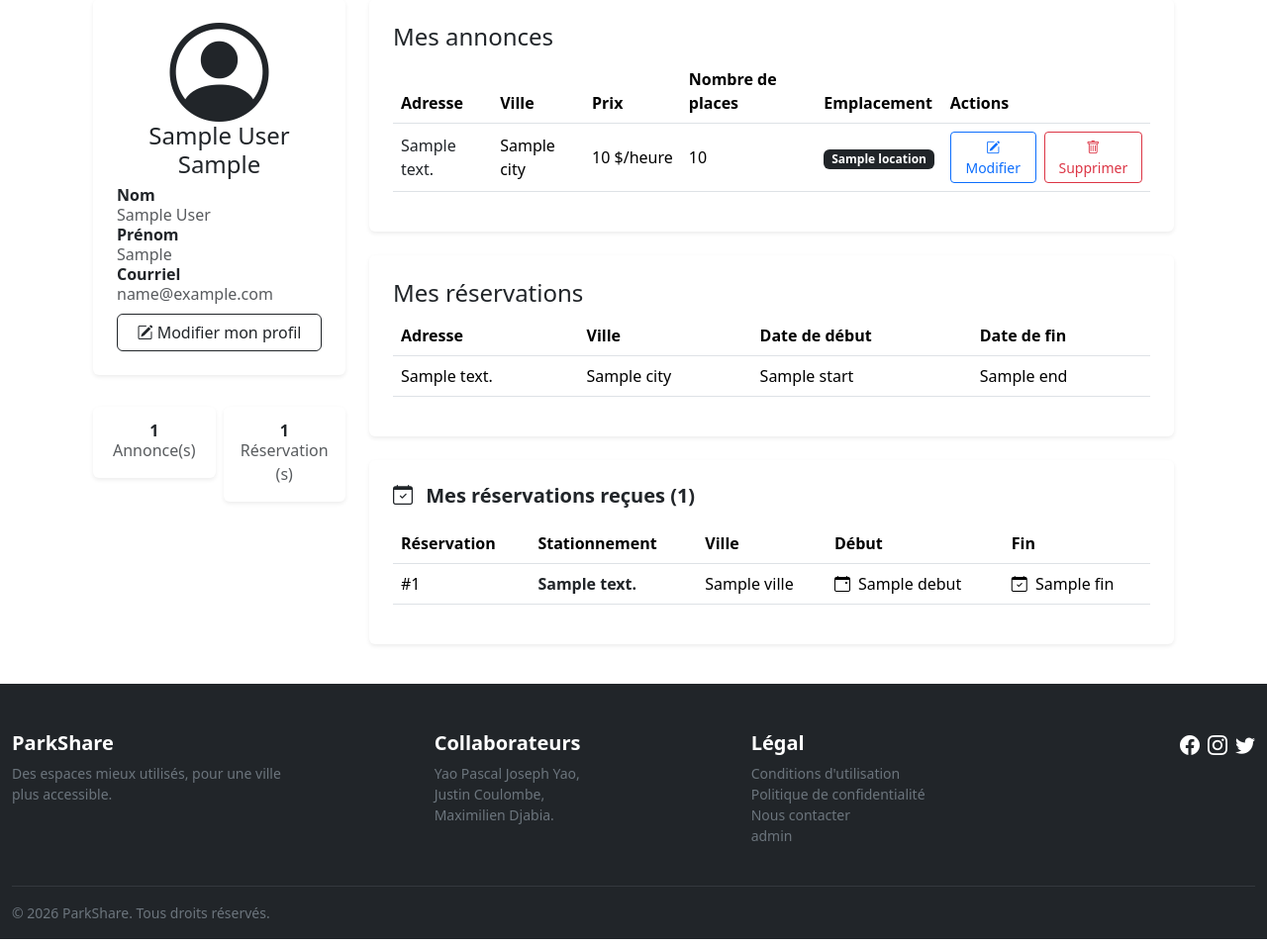
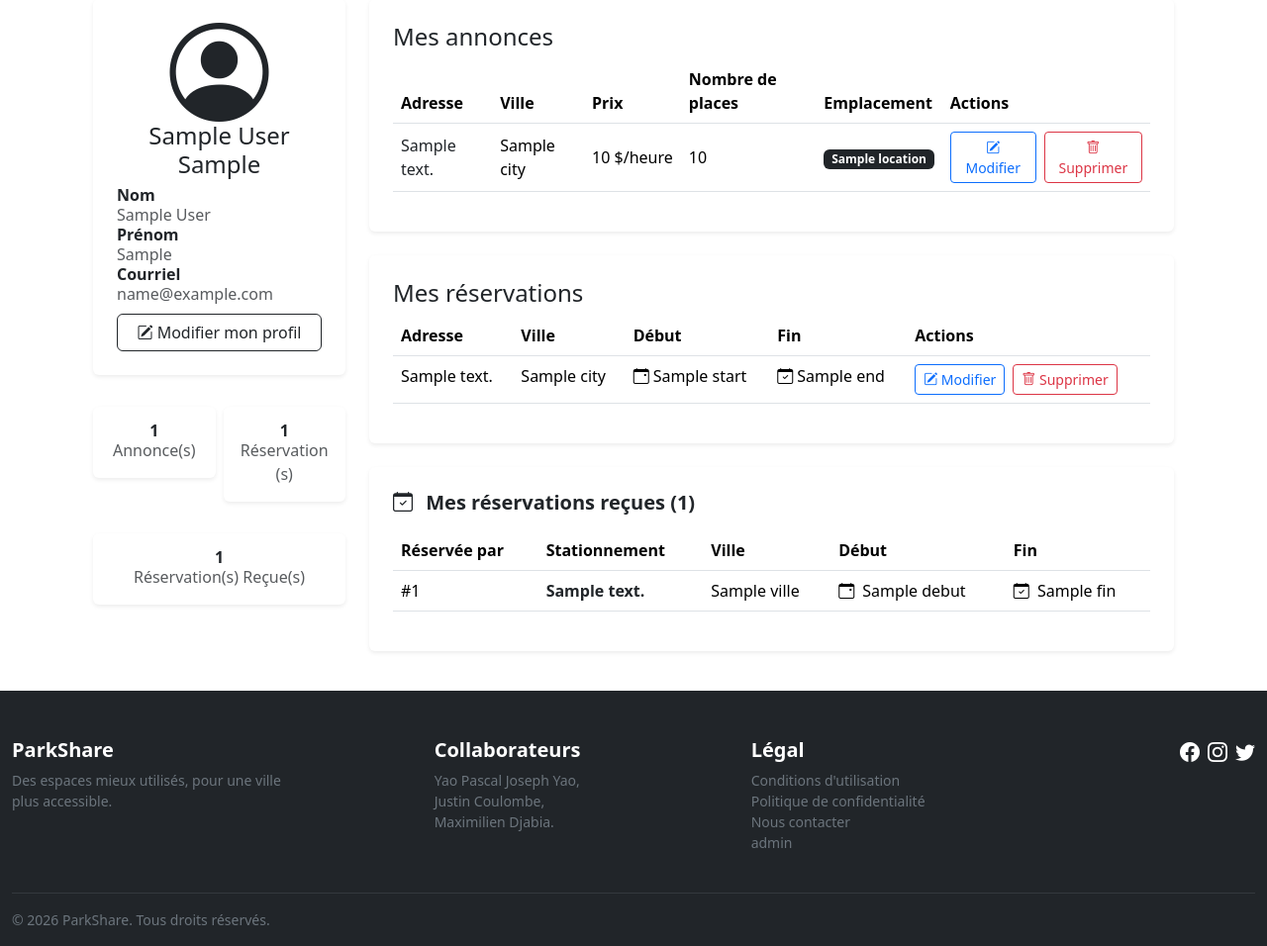
Before and after one commit to Justin-Coulombe/projet-web, a Flask app: template app/templates/profile/detail.jinja in a window 1280 px wide. Shown: the part 74-1030 px from the top of the page at 99% size. Run offline with Flask 3, Linux system fonts and the light colour scheme; the visitor is signed in with stand-in values (Sample User, id 1); tables that the repository leaves empty hold one stand-in row (values such as "Sample post"); the template is opened without the code that fills it: most values are stand-ins (such as "Sample title", 1, 10 or a date in 2020); style sheets or scripts are compiled from the project's sources; parts of the project's set-up code (start-up, migrations or seed data) failed here and were passed over.

Commit message:
début du récit

```diff
--- a/app/routes/detail.py
+++ b/app/routes/detail.py
@@ -48,3 +48,7 @@ def reservations_recues():
         "profile/reservations_recues.jinja",
         reservations=reservations
     )
+
+@bp_detail.route("/client",methods=["GET"])
+@login_required
+def
--- a/app/templates/profile/detail.jinja
+++ b/app/templates/profile/detail.jinja
@@ -47,6 +47,14 @@ Mon profil | ParkShare
                         </div>
                     </div>
                 </div>
+                <a class="text-decoration-none" href="#">
+                <div class="card border-0 shadow-sm mb-4 col-md-12">
+                    <div class="card-body">
+                        <p class="card-subtitle fg-3 fw-bold">{{ lst_reversations|length }}</p>
+                        <p class="card-subtitle fg-3 opacity-75">Réservation(s) Reçue(s)</p>
+                    </div>
+                </div>
+                </a>
             </div>
         </div>
 
@@ -62,8 +70,7 @@ Mon profil | ParkShare
 
                     {% if not lst_pubications %}
                     <p>Vous n'avez aucune annonce pour le moment.</p>
-                        <a class="btn btn-sm btn-outline-dark"
-                           href="{{ url_for('stationnement.ajouter_stationnement') }}">
+                    <a class="btn btn-sm btn-outline-dark" href="{{ url_for('stationnement.ajouter_stationnement') }}">
                         <i class="bi bi-plus-circle"></i>
                         Ajouter un stationnement
                     </a>
@@ -102,8 +109,7 @@ Mon profil | ParkShare
                                                 <i class="bi bi-pencil-square"></i>
                                                 Modifier
                                             </a>
-                                                    <form method="POST"
-                                                          data-ajax-form="delete"
+                                            <form method="POST" data-ajax-form="delete"
                                                 data-confirm="Supprimer définitivement cette annonce ?"
                                                 action="{{ url_for('stationnement.delete', publication_id=publication.id) }}">
                                                 <input type="hidden" name="_csrf" value="{{ csrf_token() }}">
@@ -137,8 +143,10 @@ Mon profil | ParkShare
                                 <tr>
                                     <th scope="col">Adresse</th>
                                     <th scope="col">Ville</th>
-                                        <th scope="col">Date de début</th>
-                                        <th scope="col">Date de fin</th>
+                                    <th scope="col">Début</th>
+                                    <th scope="col">Fin</th>
+                                    <th scope="col">Actions</th>
+
                                 </tr>
                             </thead>
                             <tbody>
@@ -146,8 +154,30 @@ Mon profil | ParkShare
                                 <tr>
                                     <td>{{ reservation.post.address }}</td>
                                     <td>{{ reservation.post.city }}</td>
-                                            <td>{{ reservation.start }}</td>
-                                            <td>{{ reservation.end }}</td>
+                                    <td class="text-nowrap">
+                                        <i class="bi bi-calendar-event me-1"></i>{{ reservation.start|replace('T', ' ')
+                                        }}
+                                    </td>
+                                    <td class="text-nowrap">
+                                        <i class="bi bi-calendar-check me-1"></i>{{ reservation.end|replace('T', ' ') }}
+                                    </td>
+                                    <td>
+                                        <div class="d-flex gap-2">
+                                            <a href="#" class="btn btn-outline-primary btn-sm">
+                                                <i class="bi bi-pencil-square"></i>
+                                                Modifier
+                                            </a>
+                                            <form method="POST" data-ajax-form="delete"
+                                                data-confirm="Supprimer définitivement cette annonce ?" action="">
+                                                <input type="hidden" name="_csrf" value="{{ csrf_token() }}">
+                                                <button type="submit" class="btn btn-outline-danger btn-sm">
+                                                    <i class="bi bi-trash"></i>
+                                                    Supprimer
+                                                </button>
+                                            </form>
+
+                                        </div>
+                                    </td>
                                 </tr>
                                 {% endfor %}
                             </tbody>
@@ -171,7 +201,7 @@ Mon profil | ParkShare
                         <table class="table table-hover align-middle">
                             <thead>
                                 <tr>
-                                        <th scope="col">Réservation</th>
+                                    <th scope="col">Réservée par</th>
                                     <th scope="col">Stationnement</th>
                                     <th scope="col">Ville</th>
                                     <th scope="col">Début</th>
@@ -182,6 +212,9 @@ Mon profil | ParkShare
                                 {% for reservation in reservations_recues %}
                                 <tr>
                                     <td>#{{ reservation.id }}</td>
+                                    {# <td><a href="{{}}"> #}
+                                    </a>
+                                    </td>
                                     <td>
                                         <a href="{{ url_for('stationnement.detail', publication_id=reservation.publication_id) }}"
                                             class="text-dark text-decoration-none fw-semibold">
@@ -197,6 +230,7 @@ Mon profil | ParkShare
                                         <i class="bi bi-calendar-check me-1"></i>
                                         {{ reservation.fin|replace('T', ' ') }}
                                     </td>
+
                                 </tr>
                                 {% endfor %}
                             </tbody>
@@ -209,8 +243,7 @@ Mon profil | ParkShare
                         <p class="text-muted">
                             Vos stationnements n'ont reçu aucune réservation pour le moment.
                         </p>
-                            <a href="{{ url_for('stationnement.ajouter_stationnement') }}"
-                               class="btn btn-dark mt-2">
+                        <a href="{{ url_for('stationnement.ajouter_stationnement') }}" class="btn btn-dark mt-2">
                             <i class="bi bi-plus-circle me-2"></i>
                             Ajouter un stationnement
                         </a>
```
Also changed, not shown: app/__init__.py (line endings or trailing spaces), app/templates/profile/client.jinja (added). Lines whose indentation alone changed are shown as unchanged.
